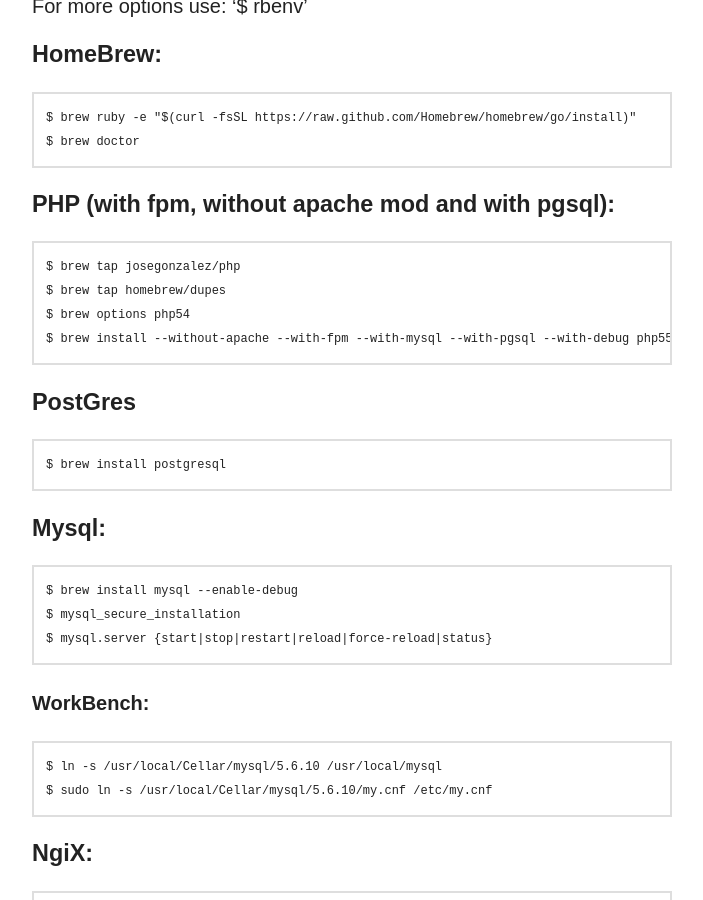
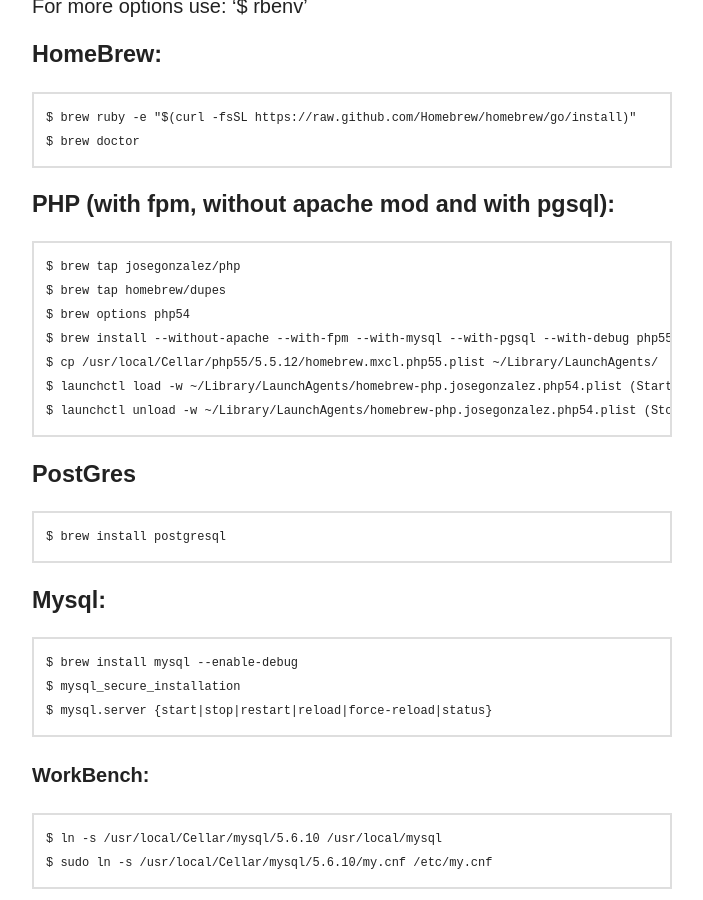
Before and after one commit to cristianounix/cristianounix, a Jekyll site: the page built from _posts/2014-05-29-Install-Php-Ruby-Rbenv-Nginx-PostGres-MySql.md, in a window 1280 px wide and 900 px high, scrolled down 1118 px. Shown: the whole window, without its empty margins (318-1021 px from the left). Built offline with Jekyll 4.4.1, drawn with Linux system fonts in a browser that asks for light colours; nearby versions of some CDN libraries; comment, search, counter and statistics services are not loaded.

Commit message:
editing post 2014-05-29

```diff
--- a/_posts/2014-05-29-Install-Php-Ruby-Rbenv-Nginx-PostGres-MySql.md
+++ b/_posts/2014-05-29-Install-Php-Ruby-Rbenv-Nginx-PostGres-MySql.md
@@ -46,6 +46,10 @@
     $ brew tap homebrew/dupes
     $ brew options php54
     $ brew install --without-apache --with-fpm --with-mysql --with-pgsql --with-debug php55
+    $ cp /usr/local/Cellar/php55/5.5.12/homebrew.mxcl.php55.plist ~/Library/LaunchAgents/
+    $ launchctl load -w ~/Library/LaunchAgents/homebrew-php.josegonzalez.php54.plist (Start)
+    $ launchctl unload -w ~/Library/LaunchAgents/homebrew-php.josegonzalez.php54.plist (Stop)
+
 
 
 ### PostGres
```
